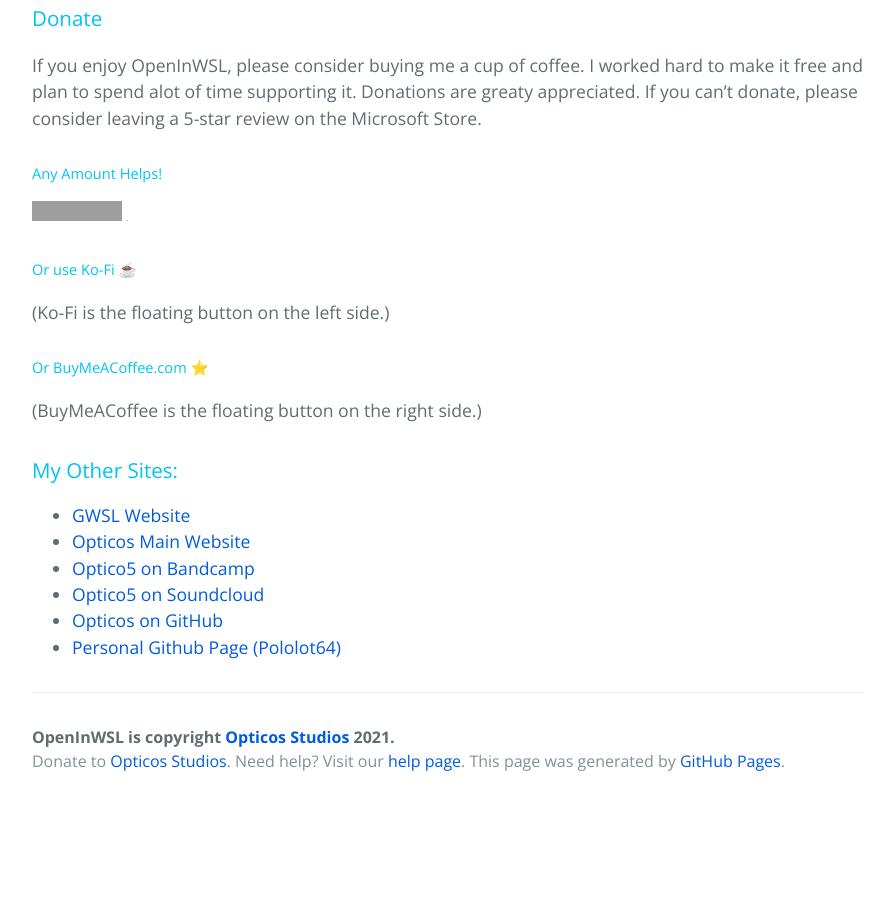
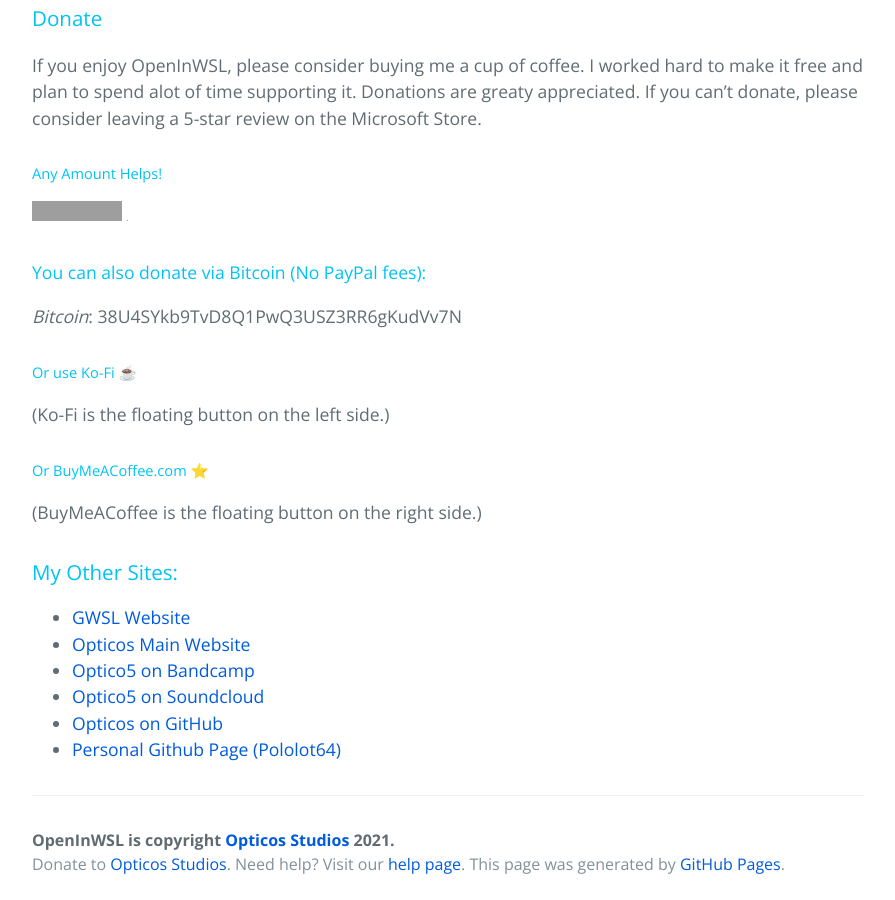
Before and after one commit to Opticos/openinwsl, a Jekyll site: the page built from index.md, in a window 1280 px wide and 900 px high, scrolled down 3518 px. Shown: the whole window, without its empty margins (192-1087 px from the left). Built offline with Jekyll 4.4.1, drawn with Linux system fonts in a browser that asks for light colours; nearby versions of some CDN libraries; library files that are not in the unit come from our copies; the repository's description, which GitHub fills in, is left out; before the commit the page ends 4323 px from its top, so only the background shows below that; grey boxes are pictures that could not be loaded.

Commit message:
Update index.md

```diff
--- a/index.md
+++ b/index.md
@@ -103,6 +103,9 @@
 <img alt="" border="0" src="https://www.paypal.com/en_US/i/scr/pixel.gif" width="1" height="1" />
 </form>
 
+#### You can also donate via Bitcoin (No PayPal fees):
+_Bitcoin_: 38U4SYkb9TvD8Q1PwQ3USZ3RR6gKudVv7N
+
 ##### Or use Ko-Fi ☕
 <script type='text/javascript' src='https://ko-fi.com/widgets/widget_2.js'></script><script type='text/javascript'>kofiwidget2.init('Support Me on Ko-fi', '#00C3F5', 'G2G24743G');kofiwidget2.draw();</script>
 
```
